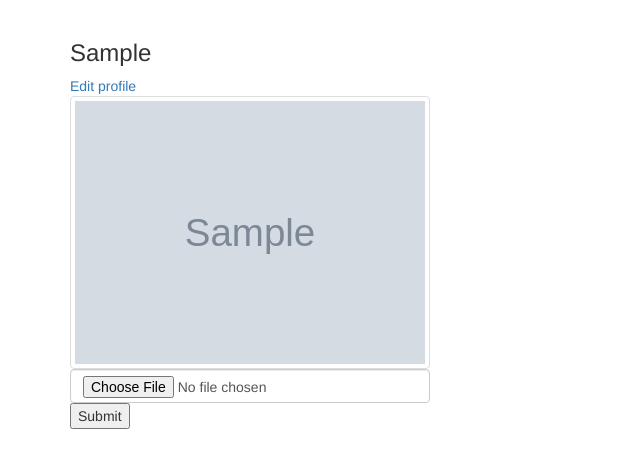
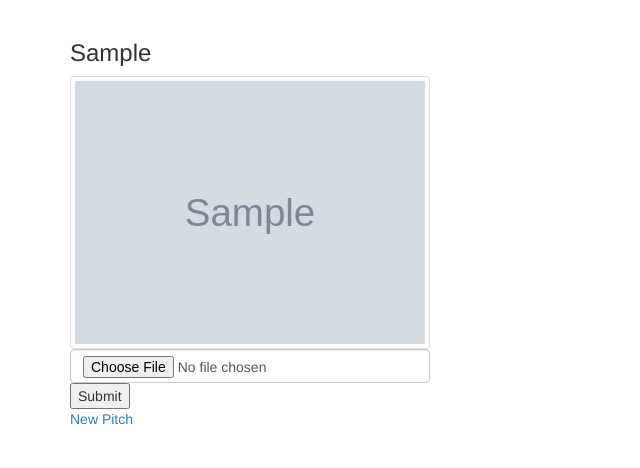
Before and after one commit to KageniJK/Pitch, a Flask app: a page that uses app/templates/profile/profile.html in a window 1280 px wide. Shown: the part 52-520 px from the top of the page, without its empty margins (0-640 px from the left). Run offline with Flask 2, Linux system fonts and the light colour scheme; a user stored in the database is signed in; tables that the repository leaves empty hold one stand-in row (values such as "Sample post"); grey boxes marked "Sample" are stand-in pictures; some libraries are stand-ins or nearby versions.

Commit message:
fixed the pitch form

```diff
--- a/app/main/forms.py
+++ b/app/main/forms.py
@@ -5,7 +5,7 @@ from wtforms.validators import Required
 
 class PitchForm(FlaskForm):
     title = StringField('Pitch title',validators=[Required()])
-    review = TextAreaField('Pitch body')
+    pitch = TextAreaField('Pitch body')
     submit = SubmitField('Submit')
 
 
--- a/app/main/views.py
+++ b/app/main/views.py
@@ -73,3 +73,25 @@ def update_pic(uname):
         db.session.commit()
 
     return redirect(url_for('main.profile', uname=uname))
+
+
+@main.route('/new_pitch', methods=['GET', 'POST'])
+@login_required
+def new_pitch():
+    """
+    route to new pitch form
+    :return:
+    """
+    form = PitchForm()
+
+    if form.validate_on_submit():
+        title = form.title.data
+        pitch = form.pitch.data
+
+        fresh_pitch = Pitch(title=title, pitch_actual=pitch, user_id=current_user.id)
+
+        fresh_pitch.save_pitch()
+
+        return redirect(url_for('main.index'))
+    title = 'New pitch'
+    return render_template('new_pitch.html' , title=title, pitch_form=form, user = current_user)
--- a/app/models.py
+++ b/app/models.py
@@ -82,7 +82,7 @@ class Comment(db.Model):
     class that defines the comments on pitches
     """
 
-    __tablename__='comments'
+    __tablename__ = 'comments'
 
     id = db.Column(db.Integer, primary_key=True)
     comment = db.Column(db.String(255))
--- a/app/templates/index.html
+++ b/app/templates/index.html
@@ -3,5 +3,8 @@
 
 {% block content %}
 <h1>Pitch Please</h1>
+<a href="#">Sales</a>
+<a href="#">Tech</a>
+<a href="#">Life</a>
 
 {% endblock %}
--- a/app/templates/profile/profile.html
+++ b/app/templates/profile/profile.html
@@ -6,21 +6,18 @@
 <!-- displaying  Username-->
   <div class="col-md-4">
     <h3> {{user.username| capitalize}} </h3>
-
-      {% if user == current_user %}
-        <a href="{{url_for('main.update_profile',uname=user.username)}}">Edit profile</a>
-      {% endif %}
     {% if user.avatar %}
     <img src="{{url_for('static',filename=user.avatar)}}" alt="" class="img-thumbnail">
     {%else%}
     <p>No profile picture</p>
     {% endif %}
-{% if user == current_user %}
+    {% if user == current_user %}
     <form  action="{{url_for('main.update_pic',uname=user.username)}}" method="post" enctype = "multipart/form-data">
 
       <input type="file"  name="photo" class="form-control" required>
       <input type="submit">
     </form>
+      <a href="{{url_for('main.new_pitch')}}">New Pitch</a>
       {% endif %}
   </div>
 
--- a/manage.py
+++ b/manage.py
@@ -4,7 +4,7 @@ from app.models import User, Pitch, Categeory
 from flask_migrate import Migrate, MigrateCommand
 
 
-app = create_app('production')
+app = create_app('development')
 
 manager = Manager(app)
 migrate = Migrate(app, db)
```
Also changed, not shown: app/templates/new_pitch.html (added, +11 -0 lines), 1 other file.
